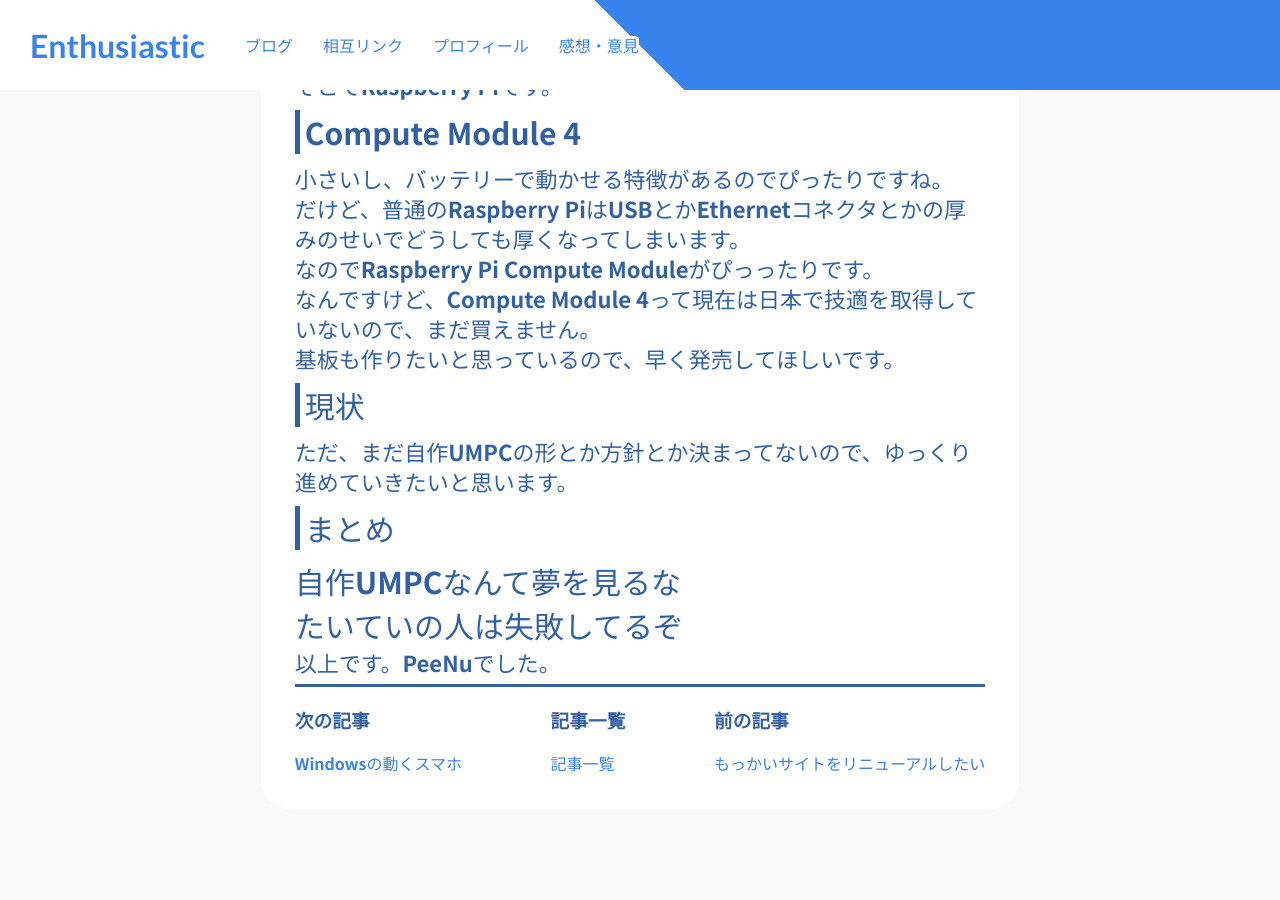
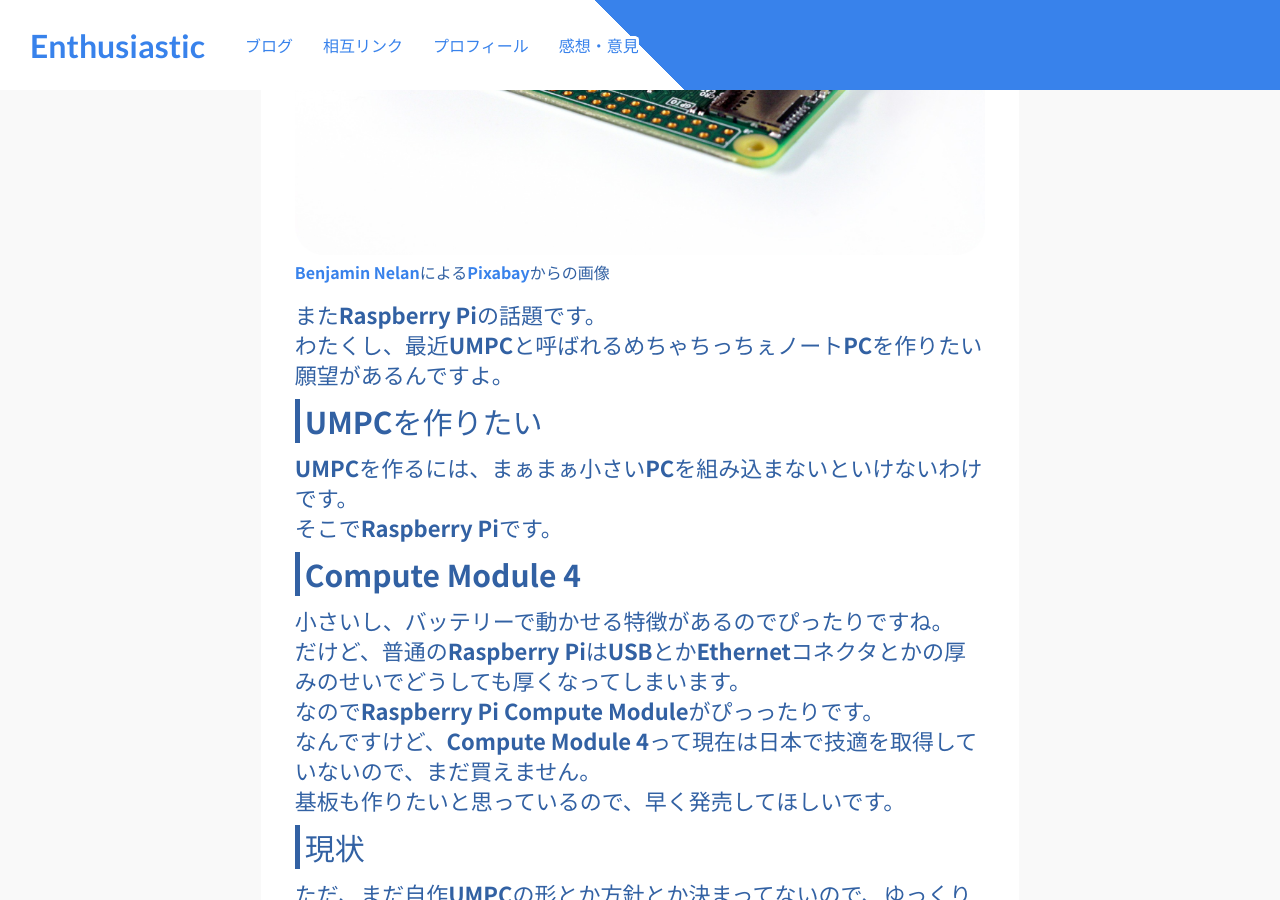
Before and after one commit to Diawadenta/Diawadenta.github.io, a Jekyll site: the page built from _posts/2020-12-16-raspberry-pi-cm4-is-good.markdown, in a window 1280 px wide and 900 px high, scrolled down 353 px. Built offline with Jekyll 4.4.1, drawn with Linux system fonts in a browser that asks for light colours; before the commit the page ends 1175 px from its top, so only the background shows below that.

Commit message:
Update 2020-12-16-raspberry-pi-cm4-is-good.markdown

```diff
--- a/_posts/2020-12-16-raspberry-pi-cm4-is-good.markdown
+++ b/_posts/2020-12-16-raspberry-pi-cm4-is-good.markdown
@@ -2,6 +2,8 @@
 layout: default
 pagename: "気になるあのPC"
 showfooter: True
+image: raspi.png
+imagecaption: <a href="https://pixabay.com/ja/users/benjaminnelan-268798/?utm_source=link-attribution&amp;utm_medium=referral&amp;utm_campaign=image&amp;utm_content=1719217">Benjamin Nelan</a>による<a href="https://pixabay.com/ja/?utm_source=link-attribution&amp;utm_medium=referral&amp;utm_campaign=image&amp;utm_content=1719217">Pixabay</a>からの画像
 ---
 
 またRaspberry Piの話題です。
```
